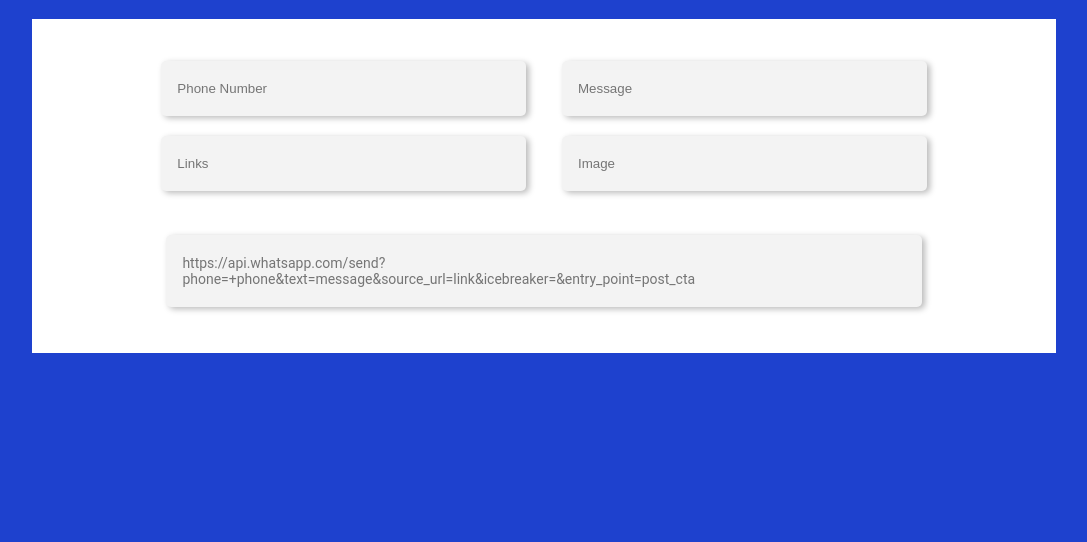
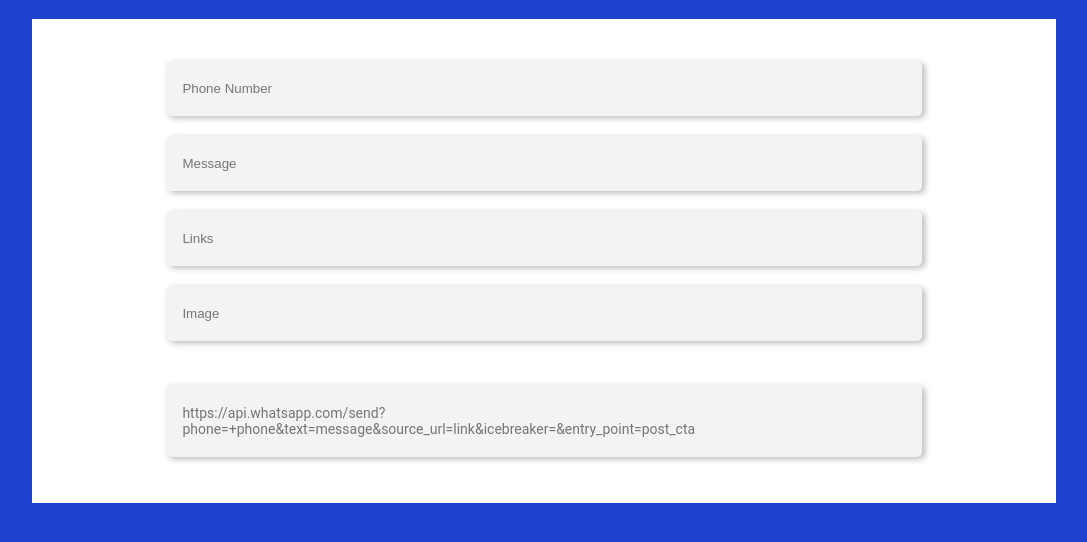
Before and after one commit to AcmeGamers/Whatsapp-Message-Maker, a plain HTML site: page index.html in a window 1280 px wide. Shown: the part 112-654 px from the top of the page, without its empty margins (96-1183 px from the left). Drawn offline with Linux system fonts and the light colour scheme.

Commit message:
updatign changes

```diff
--- a/css/styles.css
+++ b/css/styles.css
@@ -13,7 +13,7 @@ body {
 }
 
 .form > div > input {
-  width: calc(var(--vw-70) / 3);
+  width: calc(var(--vw-70) / 1.3);
   margin: 10px 1rem;
 }
 
```
